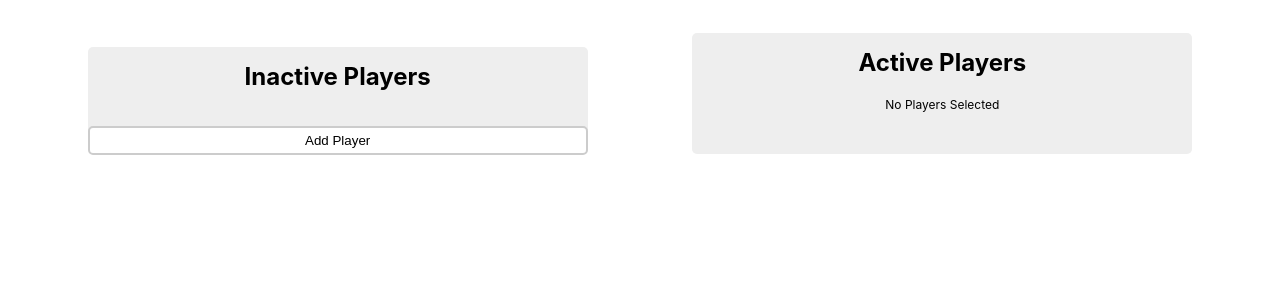
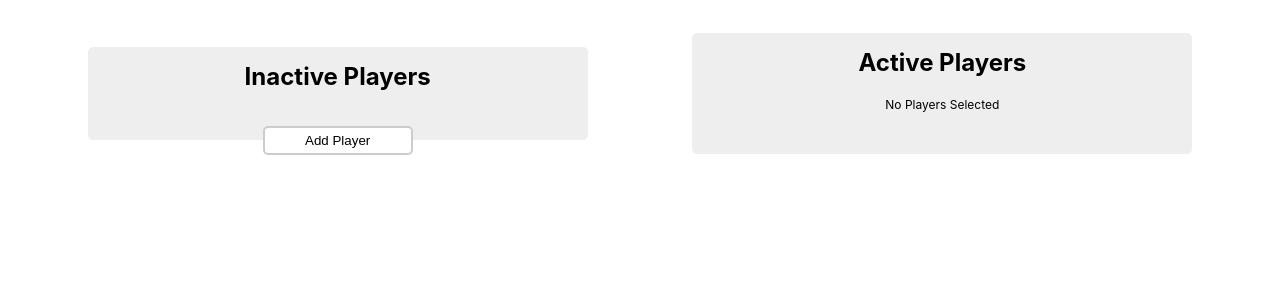
Before and after one commit to zneib/sub-watcher, a Svelte app: page / in a window 1280 px wide. Shown: the top 300 px of the page. Built offline with nearby package versions, Linux system fonts and the light colour scheme.

Commit message:
Fixing the width of the add player button

```diff
--- a/src/App.svelte
+++ b/src/App.svelte
@@ -146,6 +146,7 @@
   }
 
   .add {
+    width: 150px;
     position: absolute;
     right: 0;
     left: 0;
```
